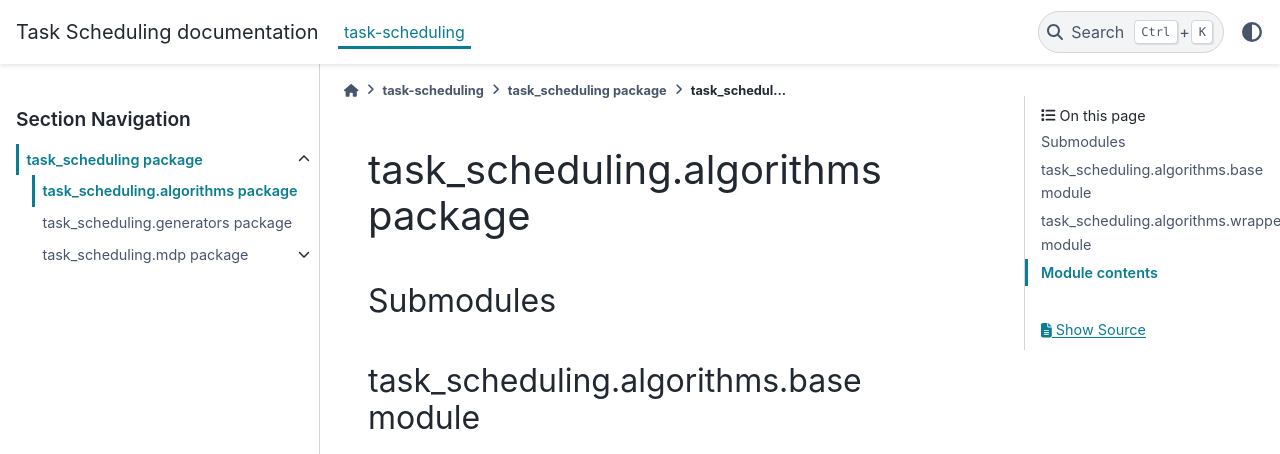
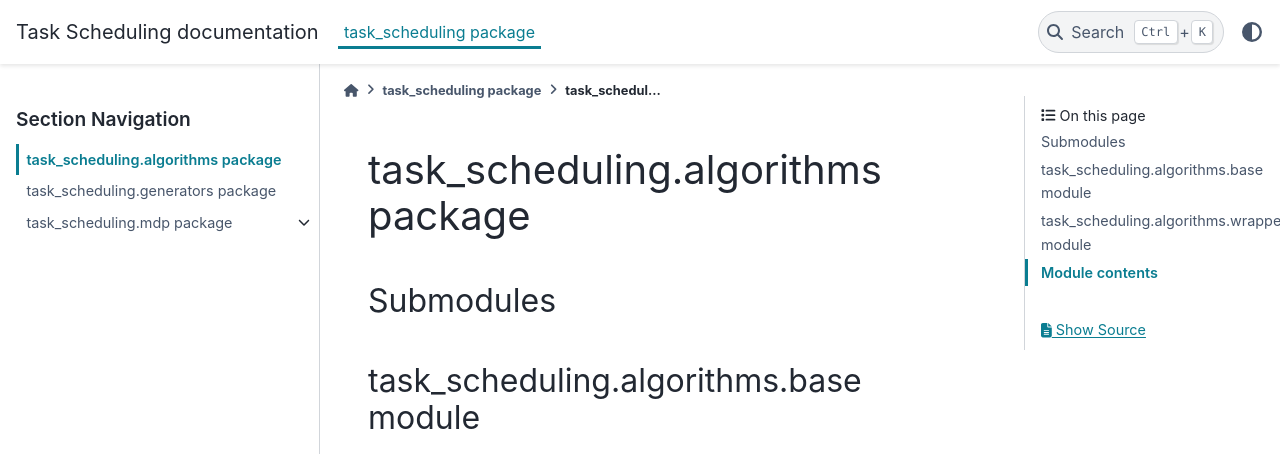
Before and after one commit to USNavalResearchLaboratory/task-scheduling, a Sphinx documentation site: the page built from docs/source/task_scheduling.algorithms.rst, in a window 1280 px wide and 1182 px high. Shown: the top 454 px of the window. Built offline with Sphinx 7.4.7 and the PyData theme 0.15.4, drawn with Linux system fonts in a browser that asks for light colours; formulas are drawn with MathJax 3; grey boxes are pictures that could not be loaded.

Commit message:
Sphinx source update

```diff
--- a/docs/source/index.rst
+++ b/docs/source/index.rst
@@ -3,8 +3,8 @@
    You can adapt this file completely to your liking, but it should at least
    contain the root `toctree` directive.
 
-Welcome to Task Scheduling's documentation!
-===========================================
+Task Scheduling package documentation
+=====================================
 
 This package provides a framework for implementing task scheduling algorithms and assessing their performance. It
 includes traditional schedulers as well as both supervised and reinforcement learning schedulers.
@@ -16,7 +16,7 @@ includes traditional schedulers as well as both supervised and reinforcement lea
    :maxdepth: 5
    :caption: Contents:
 
-   modules
+   task_scheduling
 
 Indices and tables
 ==================
--- a/docs/source/modules.rst
+++ /dev/null
@@ -1,7 +0,0 @@
-task-scheduling
-===============
-
-.. toctree::
-   :maxdepth: 4
-
-   task_scheduling
```
